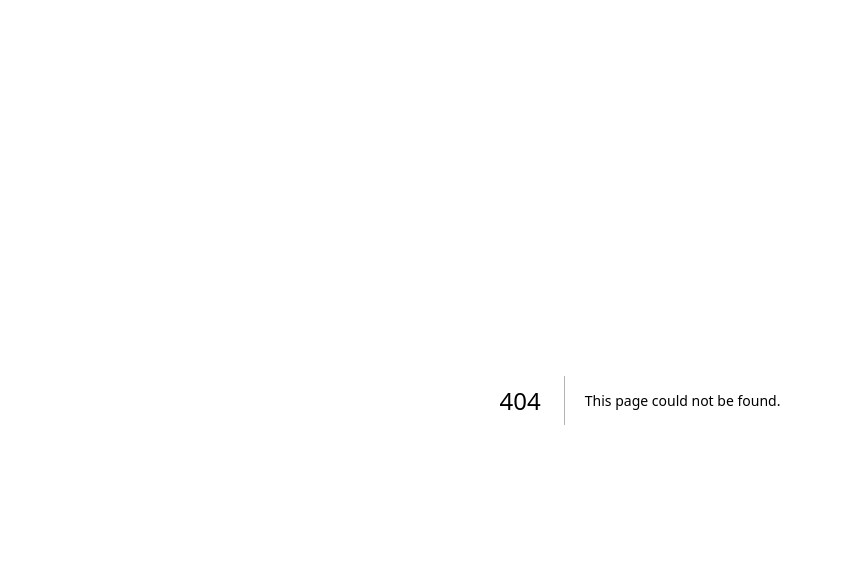
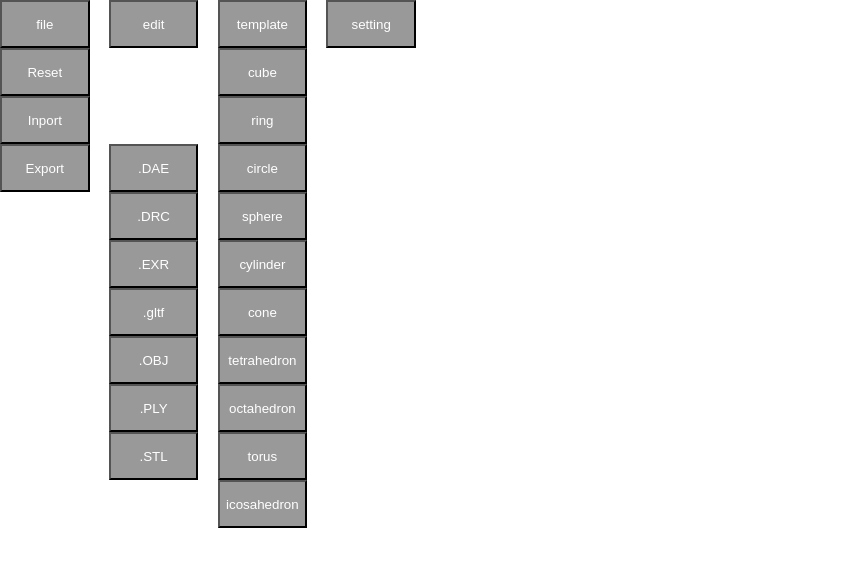
Before and after one commit to Imanect0/3DEditor-ori, a Next.js app: page /feature/tab in a window 1280 px wide. Before the commit this address had no page. Shown: the top 566 px of the page, without its empty margins (0-843 px from the left). Built offline with nearby package versions, Linux system fonts and the light colour scheme.

Commit message:
tab.tsxを追加しました。globals.cssに書き加えました。

```diff
--- /dev/null
+++ b/pages/feature/tab.tsx
@@ -0,0 +1,234 @@
+import React from "react";
+
+const Tab = () => {
+    return <div className="App">
+            <button id="fileButton" onClick={clickFile}><LikeButton title = {"file"}/></button>
+            <button id="editButton"><LikeButton title = {"edit"}/></button>
+            <button id="templateButton" onClick={clickBtnTem}><LikeButton title = {"template"}/></button>
+            <button id="settingButton"><LikeButton title = {"setting"}/></button>
+
+            <div id="fileFile">
+                <button id="ResetButton">Reset</button>
+                <button id="InportButton">Inport</button>
+                <button id="ExportButton" onClick={clickExp}>Export</button>
+
+                <div id="ext">
+                    <button id="DaeButton">.DAE</button>
+                    <button id="DrcButton">.DRC</button>
+                    <button id="ExrButton">.EXR</button>
+                    <button id="GltfButton">.gltf</button>
+                    <button id="ObjButton">.OBJ</button>
+                    <button id="PlyButton">.PLY</button>
+                    <button id="StlButton">.STL</button>
+                </div>
+            </div>
+
+                <button id="CubeButton">cube</button>
+                <button id="RingButton">ring</button>
+                <button id="CircleButton">circle</button>
+                <button id="SphereButton">sphere</button>
+                <button id="CylinderButton">cylinder</button>
+                <button id="ConeButton">cone</button>
+                <button id="TetraButton">tetrahedron</button>
+                <button id="OctaButton">octahedron</button>
+                <button id="TorusButton">torus</button>
+                <button id="IcosaButton">icosahedron</button>
+
+    </div>
+
+}
+function LikeButton(props :any) {
+    return <span><p >{props.title}</p></span>
+}
+
+function clickFile() {
+    const reset = document.getElementById("ResetButton");
+    if (reset?.style.display == "block") {
+        reset.style.display = "none";
+    }else {
+        reset.style.display = "block";
+    }
+
+    const inport = document.getElementById("InportButton");
+    if (inport?.style.display == "block") {
+        inport.style.display = "none";
+    }else {
+        inport.style.display = "block";
+    }
+
+    const export0 = document.getElementById("ExportButton");
+    if (export0?.style.display == "block") {
+        export0.style.display = "none";
+    }else {
+        export0.style.display = "block";
+    }
+
+
+    const dae = document.getElementById("DaeButton")
+    if (dae?.style.display == "block") {
+        dae.style.display = "none";
+    }
+
+    const drc = document.getElementById("DrcButton");
+    if (drc?.style.display == "block") {
+        drc.style.display = "none";
+    }
+
+    const exr = document.getElementById("ExrButton");
+    if (exr?.style.display == "block") {
+        exr.style.display = "none";
+    }
+
+    const gltf = document.getElementById("GltfButton");
+    if (gltf?.style.display == "block") {
+        gltf.style.display = "none";
+    }
+
+    const obj = document.getElementById("ObjButton");
+    if (obj?.style.display == "block") {
+        obj.style.display = "none";
+    }
+
+    const ply = document.getElementById("PlyButton");
+    if (ply?.style.display == "block") {
+        ply.style.display = "none";
+    }
+
+    const stl = document.getElementById("StlButton");
+    if (stl?.style.display == "block") {
+        stl.style.display = "none";
+    }
+}
+
+function clickExp() {
+    const dae = document.getElementById("DaeButton");
+    if (dae?.style.display == "block") {
+        dae.style.display = "none";
+    }else {
+        dae.style.display = "block";
+    }
+
+    const drc = document.getElementById("DrcButton");
+    if (drc?.style.display == "block") {
+        drc.style.display = "none";
+    }else {
+        drc.style.display = "block";
+    }
+
+    const exr = document.getElementById("ExrButton");
+    if (exr?.style.display == "block") {
+        exr.style.display = "none";
+    }else {
+        exr.style.display = "block";
+    }
+
+    const gltf = document.getElementById("GltfButton");
+    if (gltf?.style.display == "block") {
+        gltf.style.display = "none";
+    }else {
+        gltf.style.display = "block";
+    }
+
+    const obj = document.getElementById("ObjButton");
+    if (obj?.style.display == "block") {
+        obj.style.display = "none";
+    }else {
+        obj.style.display = "block";
+    }
+
+    const ply = document.getElementById("PlyButton");
+    if (ply?.style.display == "block") {
+        ply.style.display = "none";
+    }else {
+        ply.style.display = "block";
+    }
+
+    const stl = document.getElementById("StlButton");
+    if (stl?.style.display == "block") {
+        stl.style.display = "none";
+    }else {
+        stl.style.display = "block";
+    }
+}
+
+
+function clickBtnTem() {
+    const cube = document.getElementById("CubeButton");
+    if (cube?.style.display == "block") {
+        cube.style.display = "none";
+    }else {
+        cube.style.display = "block";
+    }
+
+    const ring = document.getElementById("RingButton");
+    if (ring?.style.display == "block") {
+        ring.style.display = "none";
+    }else {
+        ring.style.display = "block";
+    }
+
+    const circle = document.getElementById("CircleButton");
+    if (circle?.style.display == "block") {
+        circle.style.display = "none";
+    }else {
+        circle.style.display = "block";
+    }
+
+    const sphere = document.getElementById("SphereButton");
+    if (sphere?.style.display == "block") {
+        sphere.style.display = "none";
+    }else {
+        sphere.style.display = "block";
+    }
+
+    const cylinder = document.getElementById("CylinderButton");
+    if (cylinder?.style.display == "block") {
+        cylinder.style.display = "none";
+    }else {
+        cylinder.style.display = "block";
+    }
+
+    const cone = document.getElementById("ConeButton");
+    if (cone?.style.display == "block") {
+        cone.style.display = "none";
+    }else {
+        cone.style.display = "block";
+    }
+
+    const tetra = document.getElementById("TetraButton");
+    if (tetra?.style.display == "block") {
+        tetra.style.display = "none";
+    }else {
+        tetra.style.display = "block";
+    }
+
+    const octa = document.getElementById("OctaButton");
+    if (octa?.style.display == "block") {
+        octa.style.display = "none";
+    }else {
+        octa.style.display = "block";
+    }
+
+    const torus = document.getElementById("TorusButton");
+    if (torus?.style.display == "block") {
+        torus.style.display = "none";
+    }else {
+        torus.style.display = "block";
+    }
+
+    const icosa = document.getElementById("IcosaButton");
+    if (icosa?.style.display == "block") {
+        icosa.style.display = "none";
+    }else {
+        icosa.style.display = "block";
+    }
+
+
+    const fileFile = document.getElementById("fileFile");
+    if (fileFile?.style.display == "block") {
+        fileFile.style.display = "none";
+    }
+}
+
+
+export default Tab;
--- a/styles/globals.css
+++ b/styles/globals.css
@@ -105,3 +105,150 @@ a {
     color-scheme: dark;
   }
 } */
+
+
+html,
+body {
+  padding: 0;
+  margin: 0;
+  font-family: -apple-system, BlinkMacSystemFont, Segoe UI, Roboto, Oxygen,
+    Ubuntu, Cantarell, Fira Sans, Droid Sans, Helvetica Neue, sans-serif;
+}
+
+a {
+  color: inherit;
+  text-decoration: none;
+}
+
+* {
+  box-sizing: border-box;
+}
+
+button {
+  width:7%;
+  height: 3rem;
+  color: white;
+  background-color: rgb(153, 153, 153);
+  position: fixed;
+  z-index: 10000;
+}
+
+#fileButton {
+  top: 0rem;
+  left: 0rem;
+}
+
+#editButton {
+  top: 0rem;
+  left: 6.8rem;
+}
+
+#templateButton {
+  top: 0rem;
+  left: 13.6rem;
+}
+
+#settingButton {
+  top: 0rem;
+  left: 20.4rem;
+}
+
+#ResetButton {
+  top: 3rem;
+  left: 0rem;
+}
+
+#InportButton {
+  top: 6rem;
+  left: 0rem;
+}
+
+#ExportButton {
+  top: 9rem;
+  left: 0rem;
+}
+
+#DaeButton {
+  top: 9rem;
+  left: 6.8rem;
+}
+
+#DrcButton {
+  top: 12rem;
+  left: 6.8rem;
+}
+
+#ExrButton {
+  top: 15rem;
+  left: 6.8rem;
+}
+
+#GltfButton {
+  top: 18rem;
+  left: 6.8rem;
+}
+
+#ObjButton {
+  top: 21rem;
+  left: 6.8rem;
+}
+
+#PlyButton {
+  top: 24rem;
+  left: 6.8rem;
+}
+
+#StlButton {
+  top: 27rem;
+  left: 6.8rem;
+}
+
+#CubeButton {
+  top: 3rem;
+  left: 13.6rem;
+}
+
+#RingButton {
+  top: 6rem;
+  left: 13.6rem;
+}
+
+#CircleButton {
+  top: 9rem;
+  left: 13.6rem;
+}
+
+#SphereButton {
+  top: 12rem;
+  left: 13.6rem;
+}
+
+#CylinderButton {
+  top: 15rem;
+  left: 13.6rem;
+}
+
+#ConeButton {
+  top: 18rem;
+  left: 13.6rem;
+}
+
+#TetraButton {
+  top: 21rem;
+  left: 13.6rem;
+}
+
+#OctaButton {
+  top: 24rem;
+  left: 13.6rem;
+}
+
+#TorusButton {
+  top: 27rem;
+  left: 13.6rem;
+}
+
+#IcosaButton {
+  top: 30rem;
+  left: 13.6rem;
+}
```
